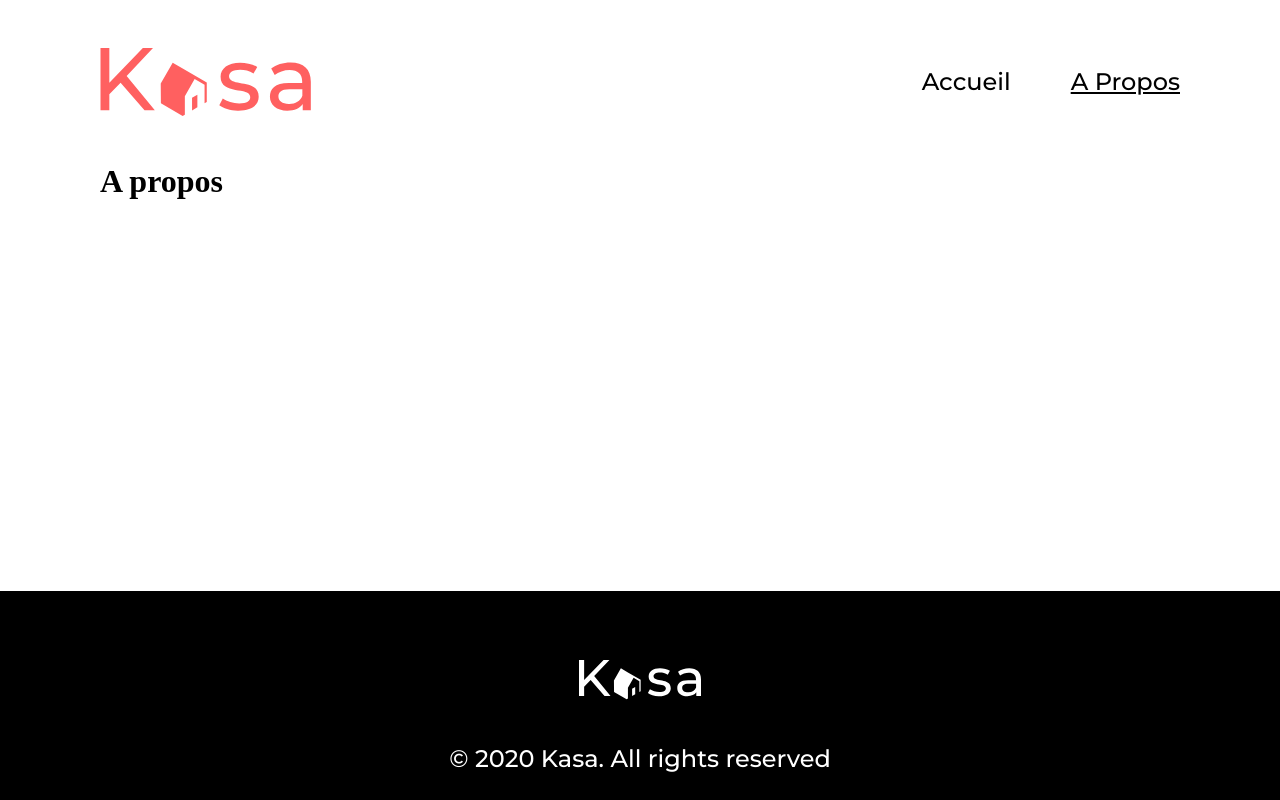
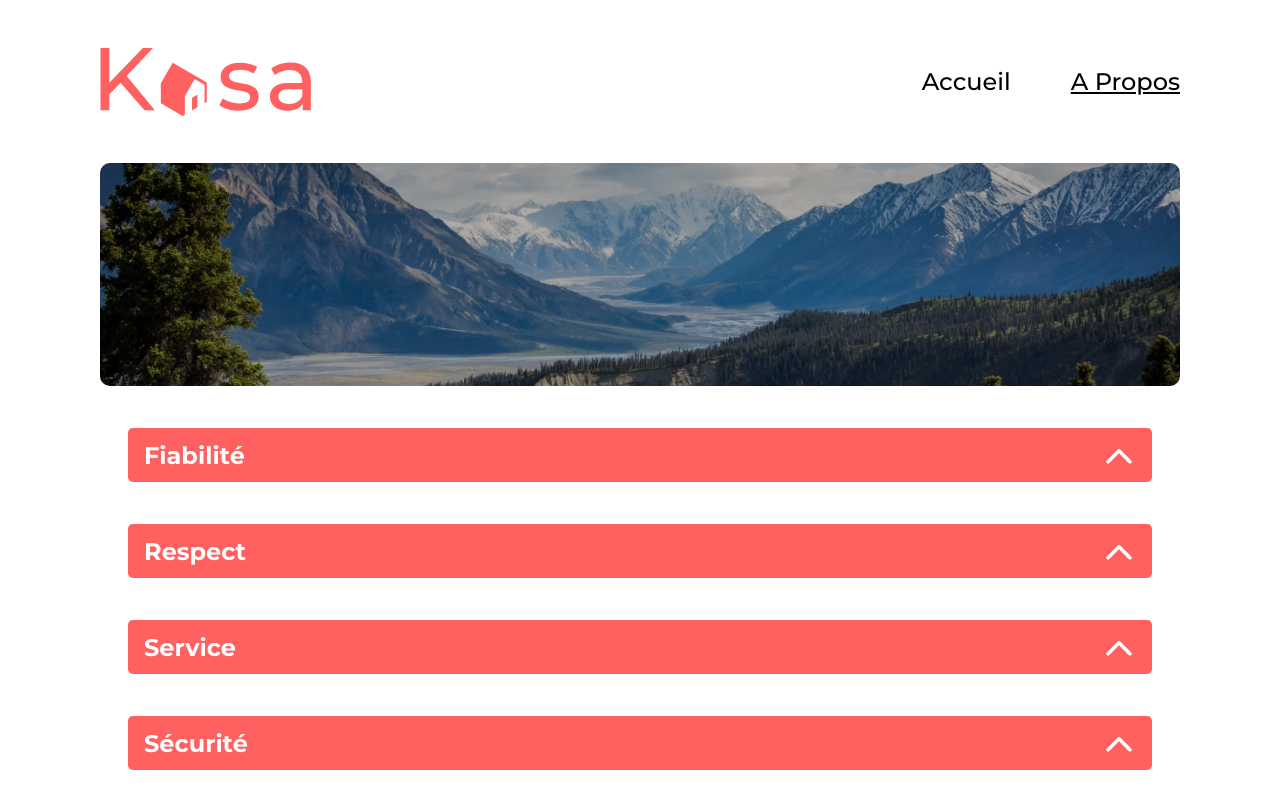
Before and after one commit to purplnay/kasa, a React (Vite) app: page /a-propos in a window 1280 px wide. Shown: the top 800 px of the page. Built offline with nearby package versions, Linux system fonts and the light colour scheme.

Commit message:
Add a propos page

```diff
--- a/src/components/Banner.jsx
+++ b/src/components/Banner.jsx
@@ -4,12 +4,11 @@ export default function Banner({ url, children }) {
   return (
     <div className={styles.container}>
       <img className={styles.background} src={url} alt="Côte en bord de mer" />
-      {children && (
-        <>
-          <div className={styles.overlay}></div>
-          {children}
-        </>
-      )}
+      <div
+        className={styles.overlay}
+        style={{ opacity: children ? 0.6 : 0.3 }}
+      ></div>
+      {children}
     </div>
   );
 }
--- a/src/components/Banner.module.scss
+++ b/src/components/Banner.module.scss
@@ -23,7 +23,6 @@
 
 .overlay {
   background-color: $black;
-  opacity: 0.6;
   width: 100%;
   height: 100%;
   position: absolute;
--- a/src/pages/AProposPage.jsx
+++ b/src/pages/AProposPage.jsx
@@ -1,3 +1,60 @@
+import Banner from "../components/Banner";
+import Collapse from "../components/Collapse";
+import mountain from "../assets/mountain.webp";
+import styles from "./AProposPage.module.scss";
+
 export default function AProposPage() {
-  return <h1>A propos</h1>
+  return (
+    <div>
+      <header>
+        <Banner url={mountain} alt="Montagnes" />
+        <h1 className={styles.title}>A propos</h1>
+      </header>
+
+      <section className={styles.content}>
+        <article>
+          <Collapse title={<h2>Fiabilité</h2>}>
+            <p>
+              Les annonces postées sur Kasa garantissent une fiabilité totale.
+              Les photos sont conformes aux logements, et toutes les
+              informations sont régulièrement vérifiées par nos équipes.
+            </p>
+          </Collapse>
+        </article>
+
+        <article>
+          <Collapse title={<h2>Respect</h2>}>
+            <p>
+              La bienveillance fait partie des valeurs fondatrices de Kasa. Tout
+              comportement discriminatoire ou de perturbation du voisinage
+              entraînera une exclusion de notre plateforme.
+            </p>
+          </Collapse>
+        </article>
+
+        <article>
+          <Collapse title={<h2>Service</h2>}>
+            <p>
+              La bienveillance fait partie des valeurs fondatrices de Kasa. Tout
+              comportement discriminatoire ou de perturbation du voisinage
+              entraînera une exclusion de notre plateforme.
+            </p>
+          </Collapse>
+        </article>
+
+        <article>
+          <Collapse title={<h2>Sécurité</h2>}>
+            <p>
+              La sécurité est la priorité de Kasa. Aussi bien pour nos hôtes que
+              pour les voyageurs, chaque logement correspond aux critères de
+              sécurité établis par nos services. En laissant une note aussi bien
+              à l&#39;hôte qu&#39;au locataire, cela permet à nos équipes de
+              vérifier que les standards sont bien respectés. Nous organisons
+              également des ateliers sur la sécurité domestique pour nos hôtes.
+            </p>
+          </Collapse>
+        </article>
+      </section>
+    </div>
+  );
 }
--- /dev/null
+++ b/src/pages/AProposPage.module.scss
@@ -0,0 +1,24 @@
+@import "../styles/mixins";
+
+.content {
+  margin: 20px 0;
+
+  @include desktop {
+    max-width: 1024px;
+    margin: 42px auto;
+  }
+}
+
+.title {
+  @include sr-only;
+}
+
+.content {
+  display: flex;
+  flex-direction: column;
+  gap: 20px;
+
+  @include desktop {
+    gap: 42px;
+  }
+}
```
Also changed, not shown: src/assets/mountain.webp (added).
